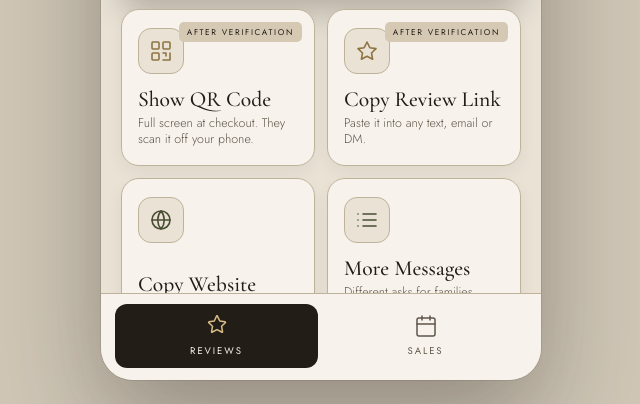
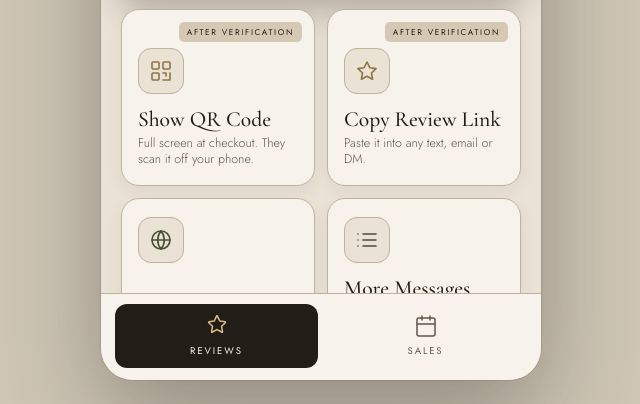
Before and after one commit to jzonkel1/millo-estate-sales, a plain HTML site: page app/index.html in a window 1280 px wide. Shown: the part 396-800 px from the top of the page, without its empty margins (319-959 px from the left). Drawn offline with nearby package versions, Linux system fonts and the light colour scheme.

Commit message:
Owner app: clear the verification pill from the tile icon
Co-Authored-By: Claude Fable 5.1 <noreply@anthropic.com>

```diff
--- a/app/index.html
+++ b/app/index.html
@@ -46,7 +46,7 @@ h2{font-size:2.1rem;margin-top:6px;letter-spacing:-.01em;text-wrap:balance}
 .tile.hero .ic{background:rgba(244,239,230,.1);border-color:rgba(244,239,230,.2);color:#D9BE86}
 .tile.hero .lb{font-size:1.6rem;color:var(--ivory)}.tile.hero .hn{color:rgba(244,239,230,.75)}
 .tile.wide{grid-column:1/-1;min-height:0;flex-direction:row;align-items:center;gap:16px;border-style:dashed}
-.tile.wait .ic{color:var(--bronze)}
+.tile.wait{padding-top:38px}.tile.wait .ic{color:var(--bronze)}
 .tile .soon{position:absolute}
 .tile{position:relative}
 .pill{position:absolute;top:12px;right:12px;font-size:.52rem;letter-spacing:.2em;text-transform:uppercase;padding:4px 8px;border-radius:5px;background:var(--sand);color:var(--umber)}
```
